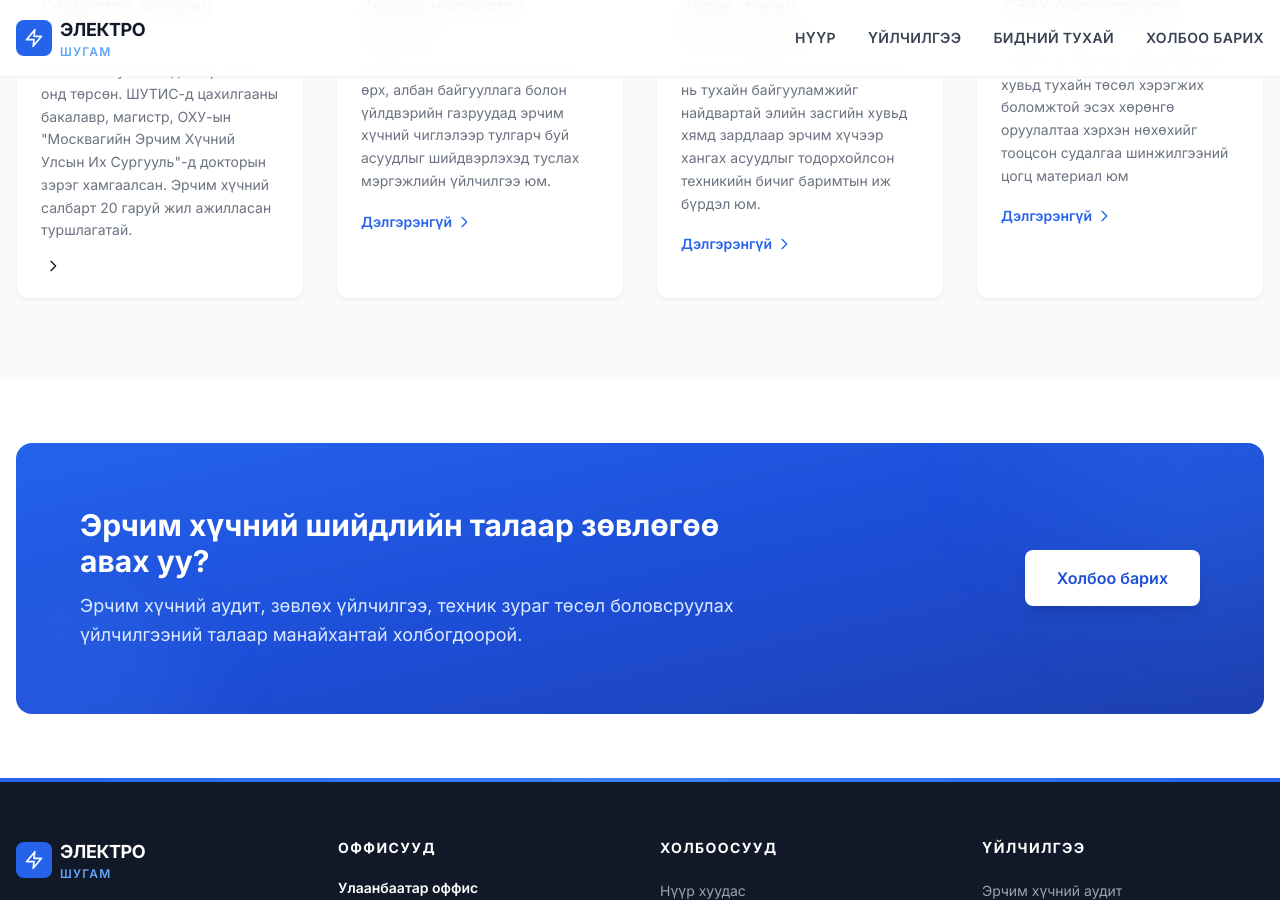
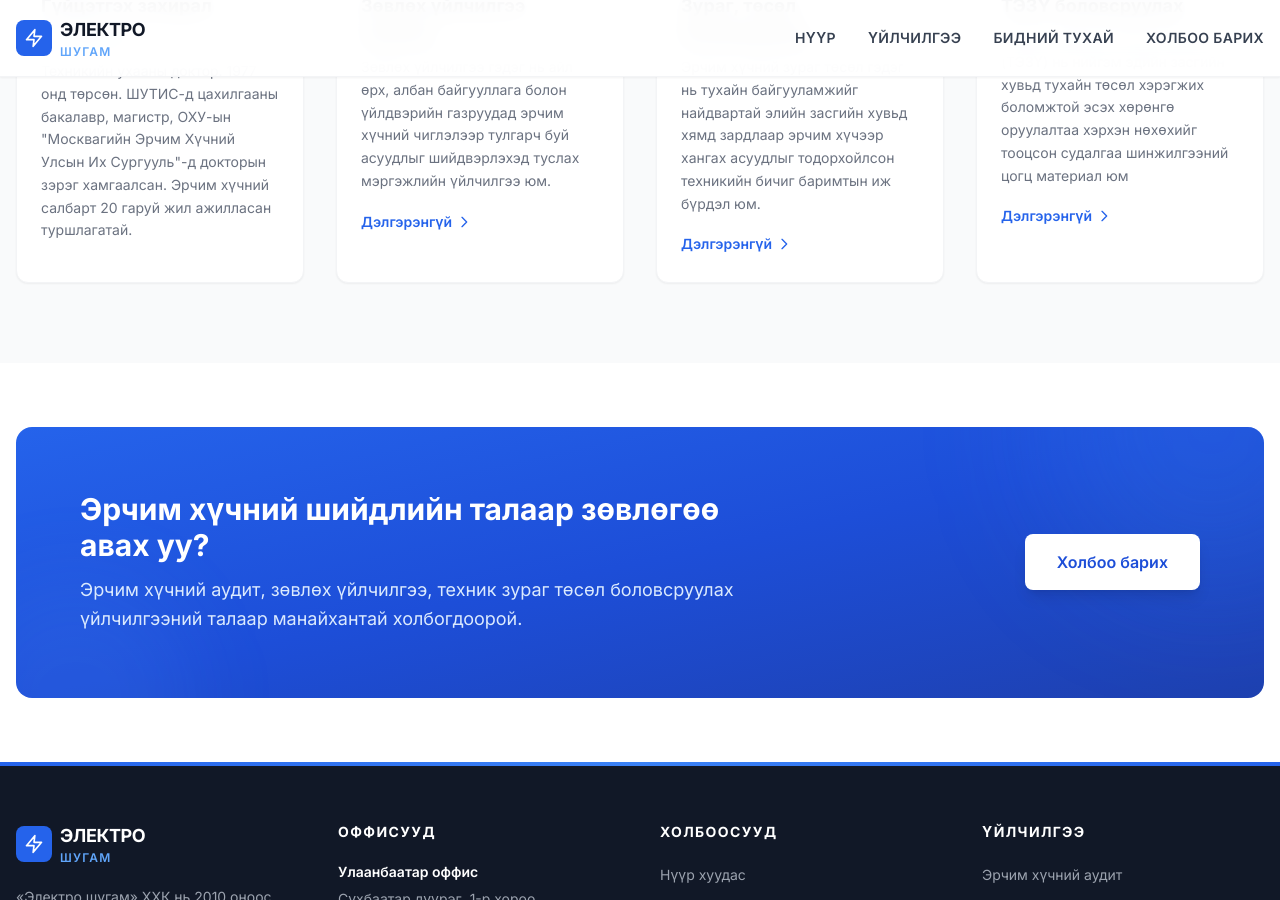
Before and after one commit to electroshugam/electroshugam_web_new, a Jekyll site: the page built from index.html, in a window 1280 px wide and 900 px high, scrolled down 3728 px. Built offline with Jekyll 4.4.1, drawn with Linux system fonts in a browser that asks for light colours; nearby versions of some CDN libraries.

Commit message:
fig update

```diff
--- a/index.html
+++ b/index.html
@@ -221,11 +221,8 @@ body_class: hero-dark
         <div class="p-6">
           <h3 class="text-lg font-bold mb-2 text-gray-900 group-hover:text-blue-600 transition-colors">Гүйцэтгэх захирал</h3>
           <p class="text-sm font-semibold text-blue-600 uppercase tracking-widest mb-3">Л. Энхсүх</p>
-
           <p class="text-gray-500 text-sm leading-relaxed mb-4">Техникийн ухааны доктор. 1977 онд төрсөн. ШУТИС-д цахилгааны бакалавр, магистр, ОХУ-ын "Москвагийн Эрчим Хүчний Улсын Их Сургууль"-д докторын зэрэг хамгаалсан. Эрчим хүчний салбарт 20 гаруй жил ажилласан туршлагатай.</p>
-          <svg class="w-4 h-4 ml-1 group-hover/link:translate-x-1 transition-transform" fill="none" stroke="currentColor" stroke-width="2" viewBox="0 0 24 24"><path stroke-linecap="round" stroke-linejoin="round" d="M9 5l7 7-7 7"/></svg>
-          </a>
-        </div>
+          </div>
       </div>
       <!-- Service 2 -->
       <div class="service-card group bg-white rounded-xl overflow-hidden shadow-sm hover:shadow-xl transition-all duration-300 border border-gray-100 hover:border-blue-100">
```
